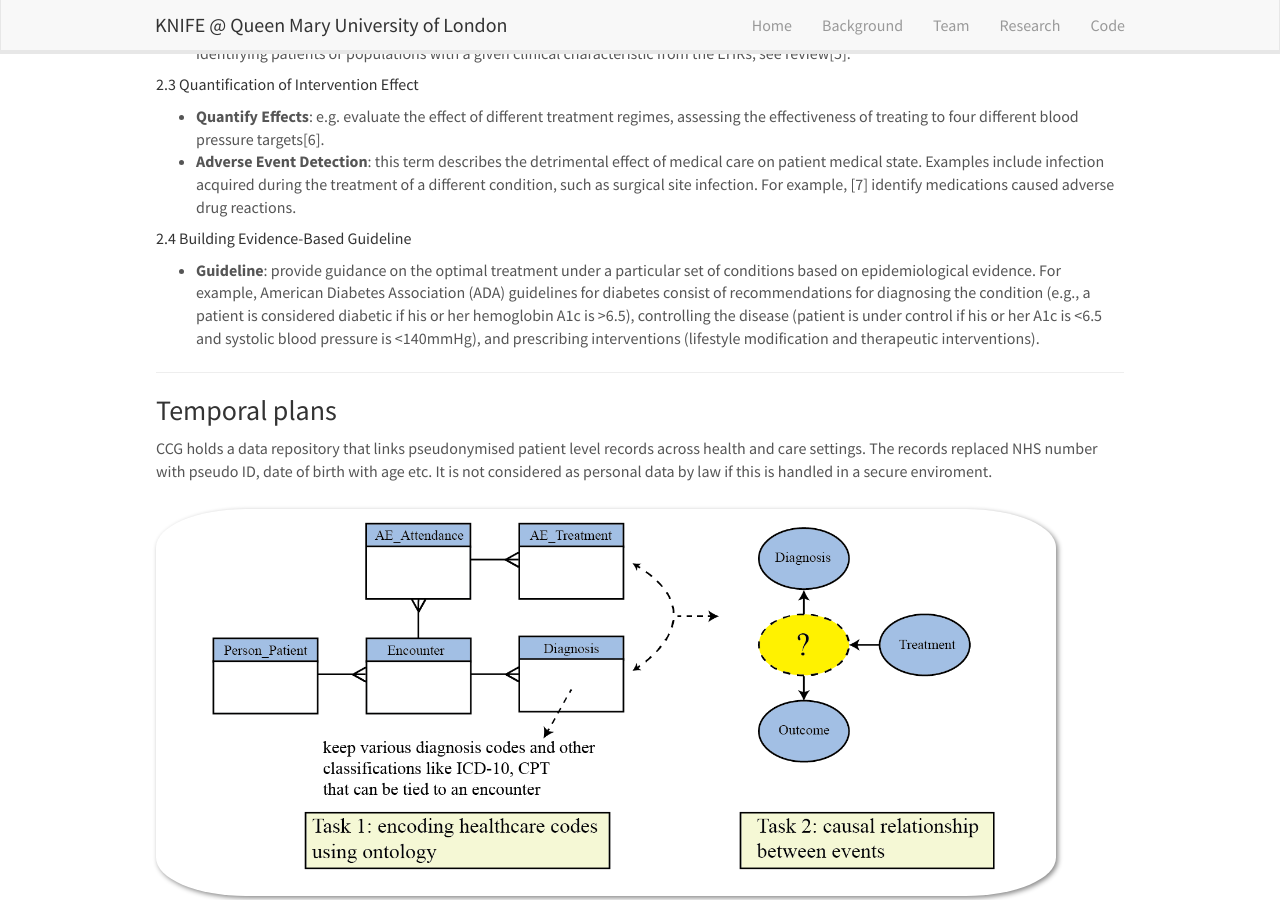
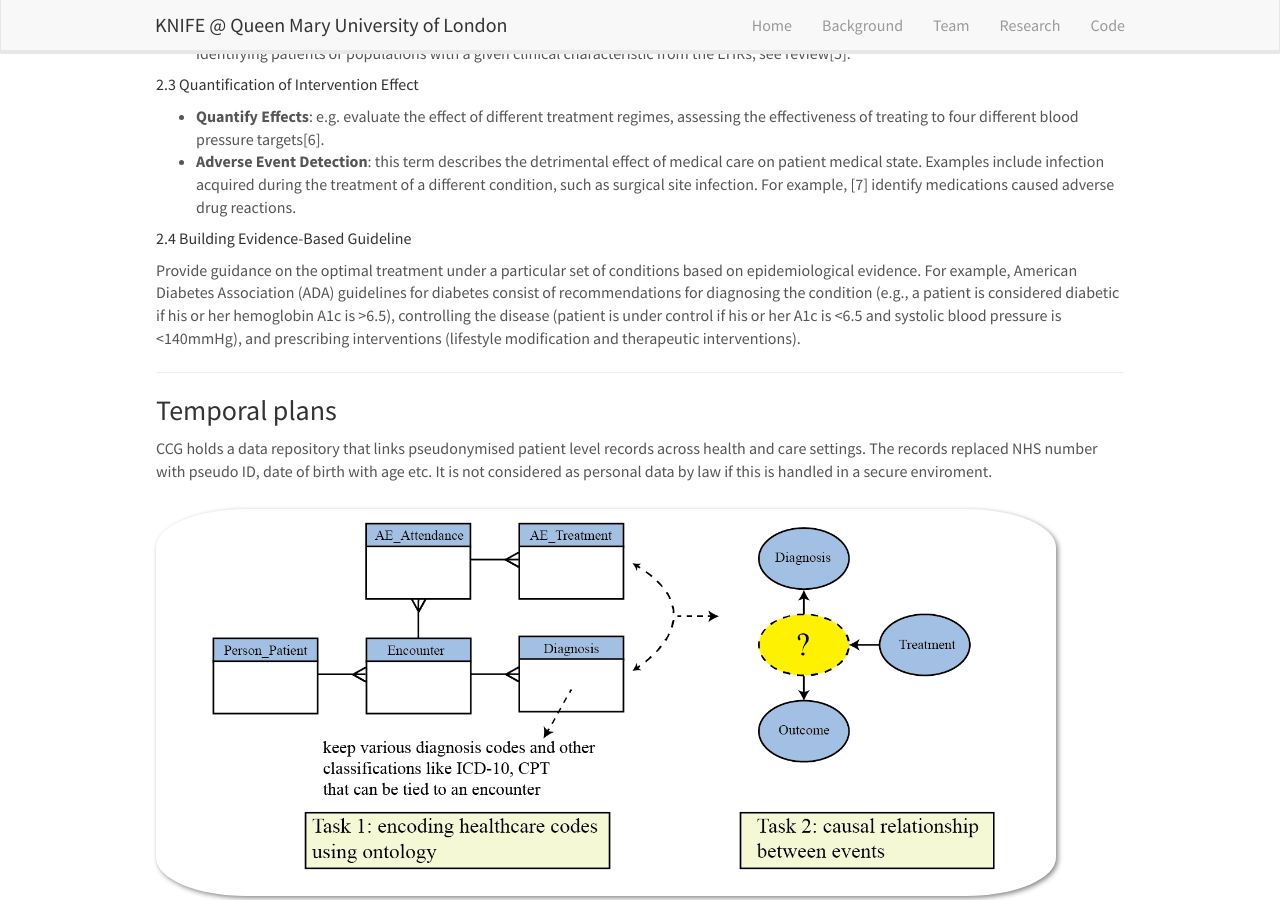
Before and after one commit to knifeqmul/knifeqmul.github.io, a Jekyll site: the page built from _pages/research.md, in a window 1280 px wide and 900 px high, scrolled down 511 px. Built offline with Jekyll 4.4.1, drawn with Linux system fonts in a browser that asks for light colours; nearby versions of some CDN libraries.

Commit message:
Update research.md

```diff
--- a/_pages/research.md
+++ b/_pages/research.md
@@ -36,7 +36,7 @@
   * **Adverse Event Detection**: this term describes the detrimental effect of medical care on patient medical state. Examples include infection acquired during the treatment of a different condition, such as surgical site infection. For example, [7] identify medications caused adverse drug reactions.
 
 ##### 2.4 Building Evidence-Based Guideline
-  * **Guideline**: provide guidance on the optimal treatment under a particular set of conditions based on epidemiological evidence. For example, American Diabetes Association (ADA) guidelines for diabetes consist of recommendations for diagnosing the condition (e.g., a patient is considered diabetic if his or her hemoglobin A1c is >6.5), controlling the disease (patient is under control if his or her A1c is <6.5 and systolic blood pressure is <140mmHg), and prescribing interventions (lifestyle modification and therapeutic interventions).
+Provide guidance on the optimal treatment under a particular set of conditions based on epidemiological evidence. For example, American Diabetes Association (ADA) guidelines for diabetes consist of recommendations for diagnosing the condition (e.g., a patient is considered diabetic if his or her hemoglobin A1c is >6.5), controlling the disease (patient is under control if his or her A1c is <6.5 and systolic blood pressure is <140mmHg), and prescribing interventions (lifestyle modification and therapeutic interventions).
 
 
 ---
```
